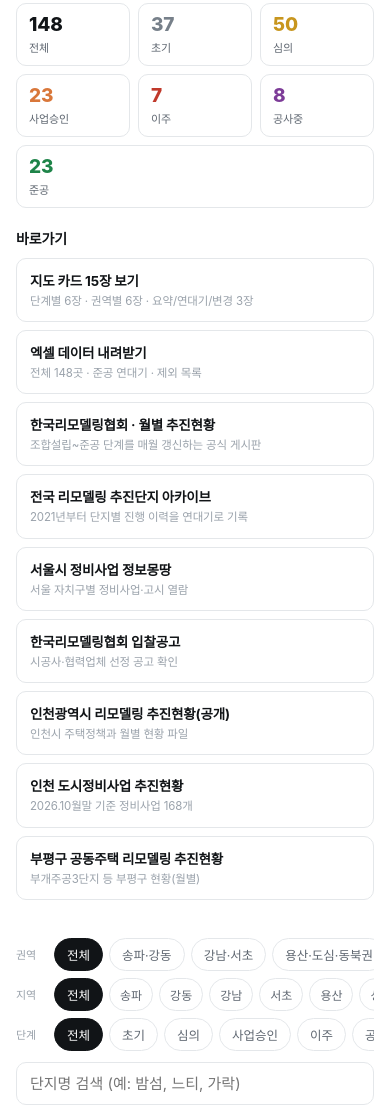
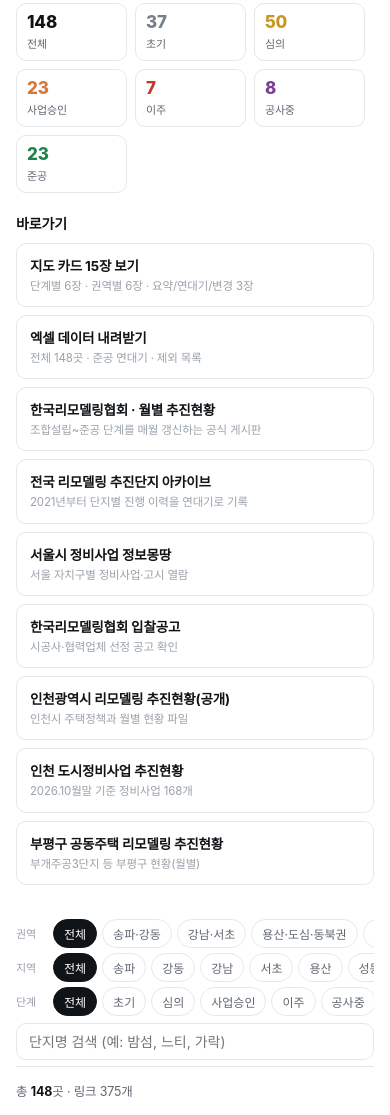
Before and after one commit to k-apt/apt-dashboard, a plain HTML site: page remodeling/index.html in a window 390 px wide. Shown: the part 225-1340 px from the top of the page. Drawn offline with Linux system fonts and the light colour scheme.

Commit message:
리모델링: 모바일 레이아웃 다듬기(통계카드·필터)

```diff
--- a/remodeling/index.html
+++ b/remodeling/index.html
@@ -57,7 +57,15 @@ footer{margin-top:40px;border-top:1px solid var(--line);padding-top:16px;font-si
 @media(max-width:520px){
   .wrap{padding:20px 16px 70px}
   header h1{font-size:25px}
-  .stat{flex:1 1 30%;min-width:0}
+  .stat{flex:0 0 31%;padding:8px 10px}
+  .stat b{font-size:17px}
+  .filters{padding:8px 0 6px}
+  .frow{padding-bottom:5px;gap:5px}
+  .chip{padding:5px 10px;font-size:12px}
+  input.search{padding:9px 12px;font-size:14px;margin-top:2px}
+  .hubs{grid-template-columns:1fr}
+  .card{padding:12px 12px}
+  .cnt{margin:2px 0 10px}
 }
 </style>
 </head>
```
Also changed, not shown: remodeling/mp.html (deleted, +0 -7 lines).
